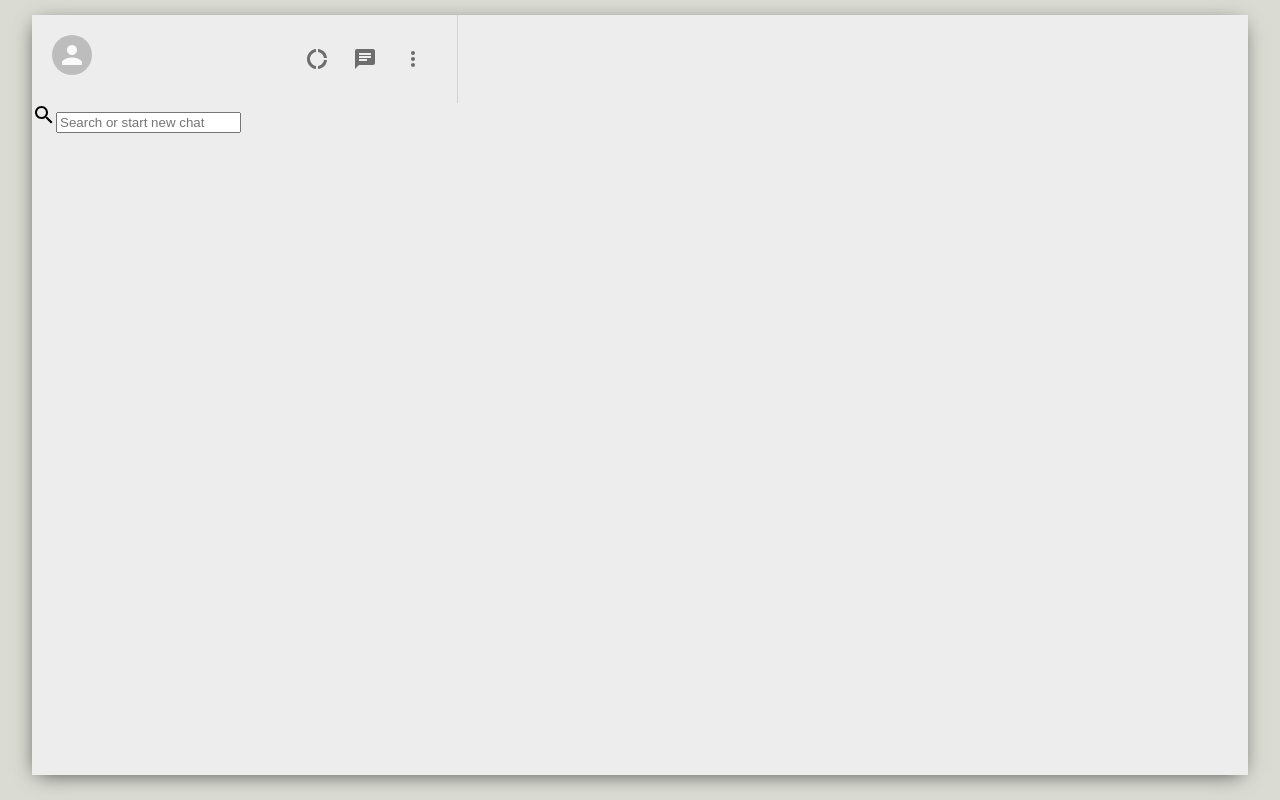
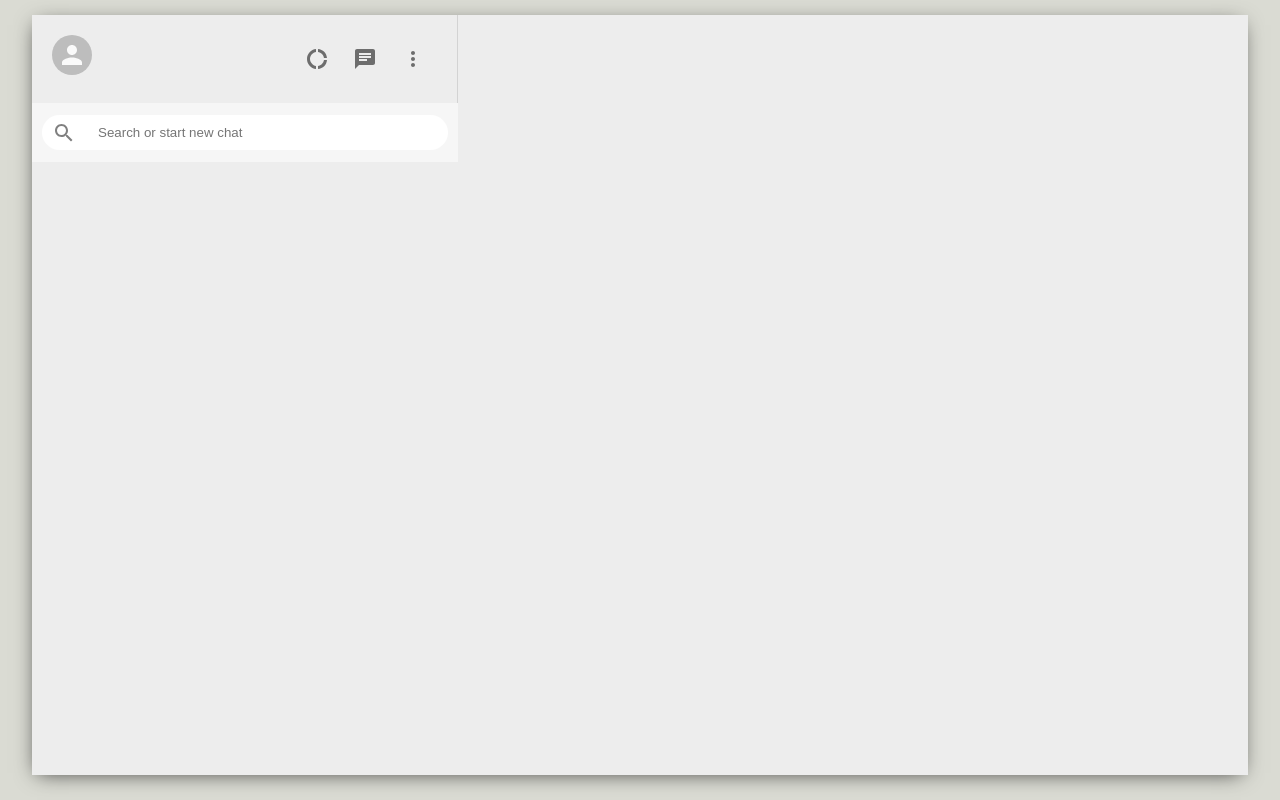
Before and after one commit to IRSAGE/Whatsapp-Clone, a React (Create React App) app: page / in a window 1280 px wide. Built offline with nearby package versions, Linux system fonts and the light colour scheme.

Commit message:
Creating The sidebae searchcontainer

```diff
--- a/src/components/Sidebar.css
+++ b/src/components/Sidebar.css
@@ -21,3 +21,27 @@
     margin-right: 2vh;
     font-size: 24px !important;
 }
+.sidebar__search{
+    display: flex;
+    align-items: center;
+    background-color: #f6f6f6;
+    height: 39px;
+    padding: 10px;
+}
+.sidebar__searchContainer{
+    display: flex;
+    align-items: center;
+    background-color: white;
+    width: 100%;
+    height: 35px;
+    border-radius: 20px;
+}
+.sidebar__searchContainer> .MuiSvgIcon-root{
+  color: gray;
+  padding: 10px;
+}
+.sidebar__searchContainer > input{
+    border: none;
+    outline-width: 0;
+    margin-left: 10px;
+}
```
